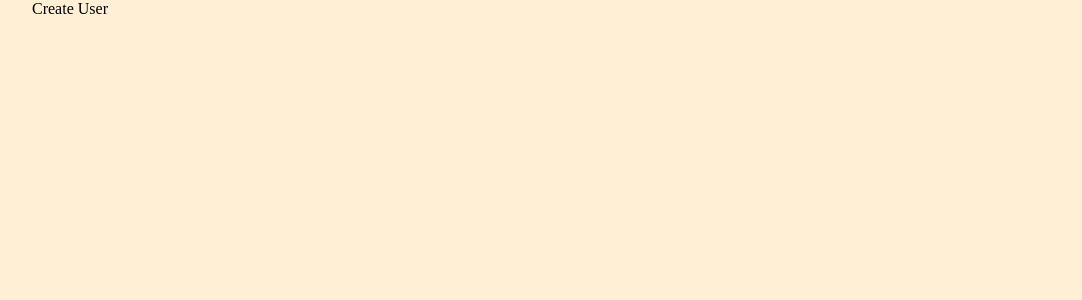
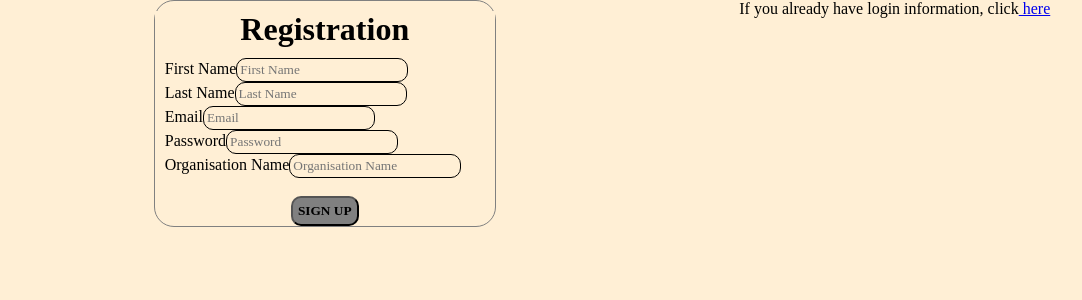
Before and after one commit to HannaTylna/js3-exam-task, a React (Create React App) app: page /auth/users in a window 1280 px wide. Shown: the top 300 px of the page, without its empty margins (38-1120 px from the left). Built offline with nearby package versions, Linux system fonts and the light colour scheme.

Commit message:
added UserCreatePage

```diff
--- a/src/App.js
+++ b/src/App.js
@@ -4,8 +4,8 @@ import "./App.css";
 import CustomerDetailPage from "./pages/CustomerDetailPage";
 import HomePage from "./pages/HomePage";
 import LoginPage from "./pages/LoginPage";
-import UserCreate from "./pages/UserCreate";
 import Container from "./components/Container";
+import UserCreatePage from "./pages/UserCreatePage";
 
 const MyDataContext = createContext([]);
 const CustomerContext = createContext([]);
@@ -24,7 +24,7 @@ function App() {
                   <Route path="/" element={<LoginPage /> }/>
                   <Route path="/home" element={<HomePage />} />
                   <Route path="/home/:id" element={<CustomerDetailPage />}/>
-                  <Route path="/auth/users/" element={<UserCreate />} />
+                  <Route path="/auth/users/" element={<UserCreatePage />} />
                </Routes>
             </Container>
          </CustomerContext.Provider>
--- a/src/pages/LoginPage.jsx
+++ b/src/pages/LoginPage.jsx
@@ -1,7 +1,8 @@
 import React, { useState } from "react";
-import { useNavigate } from "react-router-dom";
+import { Link, useNavigate } from "react-router-dom";
 
 import Heading1 from "../components/Heading1";
+import Paragragh from "../components/Paragragh";
 import Label from "../components/Label";
 import Input from "../components/Input";
 import Flex from "../components/Flex";
@@ -37,7 +38,13 @@ export default function LoginPage() {
    }
    return (
       <Flex margin padding>
-         <Heading1 margin="50px auto">Welcome to Registration24!<br/><br/>Please, enter your data!</Heading1>
+         <Column>
+            <Heading1 margin="50px auto">Welcome to Registration24!<br /><br />Please, enter your data!</Heading1>
+            <Paragragh>If you want to register, please click
+               <Link to="/auth/users/"> here</Link>
+            </Paragragh>
+         </Column>
+
          <Form padding boxShadow="5px 5px 5px 5px #262626" onSubmit={handleOnSubmit}>
             <Row>
                <Heading1>Login</Heading1>
--- a/src/pages/UserCreate.jsx
+++ /dev/null
@@ -1,9 +0,0 @@
-import React from 'react'
-
-export default function UserCreate() {
-   return (
-      <div>
-         Create User
-      </div>
-   )
-}
--- /dev/null
+++ b/src/pages/UserCreatePage.jsx
@@ -0,0 +1,95 @@
+import React, { useState } from 'react';
+import { Link, useNavigate } from 'react-router-dom';
+import Button from '../components/Button';
+import Flex from '../components/Flex';
+import Form from '../components/Form';
+import Heading1 from '../components/Heading1';
+import Input from '../components/Input';
+import Label from '../components/Label';
+import Paragragh from '../components/Paragragh';
+
+
+
+export default function UserCreatePage() {
+   const [firstName, setFirstName] = useState("");
+   const [lastName, setLastName] = useState("");
+   const [email, setEmail] = useState("");
+   const [password, setPassword] = useState("");
+   const [organisationName, setOrganisationName] = useState("");
+   const navigate = useNavigate();
+
+   function handleOnSubmit(e) {
+      e.preventDefault();
+      const url = "https://frebi.willandskill.eu/auth/users/";
+      const payload = {
+         firstName,
+         lastName,
+         email,
+         password,
+         organisationName,
+         organisationKind: "1",
+      }
+
+      fetch(url, {
+         method: "POST",
+         headers: {
+            "Content-Type": "application/json"
+         },
+         body: JSON.stringify(payload)
+      })
+         .then(res => res.json())
+         .then((data) => {
+            console.log(data)
+            navigate("/")
+      })
+   }
+
+
+   return (
+      <Flex>
+         <Form onSubmit={handleOnSubmit}>
+            <Heading1>Registration</Heading1>
+            <Label htmlFor="firstName">First Name</Label>
+            <Input
+               type="text"
+               value={firstName}
+               placeholder="First Name"
+               onChange={(e) => setFirstName(e.target.value)}
+            /><br/>
+            <Label htmlFor="lastName">Last Name</Label>
+            <Input
+               type="text"
+               value={lastName}
+               placeholder="Last Name"
+               onChange={(e) => setLastName(e.target.value)}
+            /><br/>
+            <Label htmlFor="email">Email</Label>
+            <Input
+               type="text"
+               value={email}
+               placeholder="Email"
+               onChange={(e) => setEmail(e.target.value)}
+            /><br/>
+            <Label htmlFor="password">Password</Label>
+            <Input
+               type="password"
+               value={password}
+               placeholder="Password"
+               onChange={(e) => setPassword(e.target.value)}
+            /><br/>
+            <Label htmlFor="organisationName">Organisation Name</Label>
+            <Input
+               type="text"
+               value={organisationName}
+               placeholder="Organisation Name"
+               onChange={(e) => setOrganisationName(e.target.value)}
+            /><br/><br/>
+            <Button type="submit">Sign up</Button>
+         </Form>
+         <Paragragh>If you already have login information, click
+            <Link to="/"> here</Link>
+         </Paragragh>
+      </Flex>
+
+   )
+}
```
